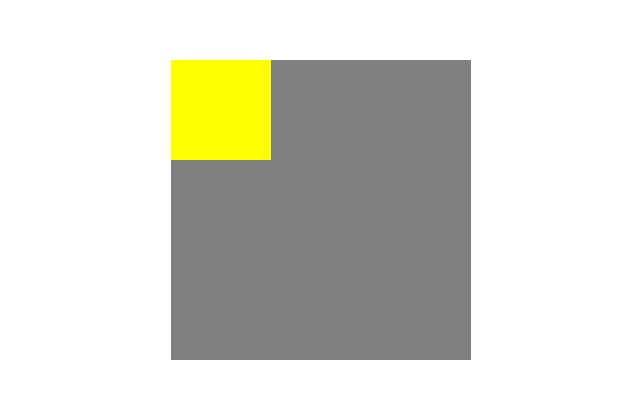
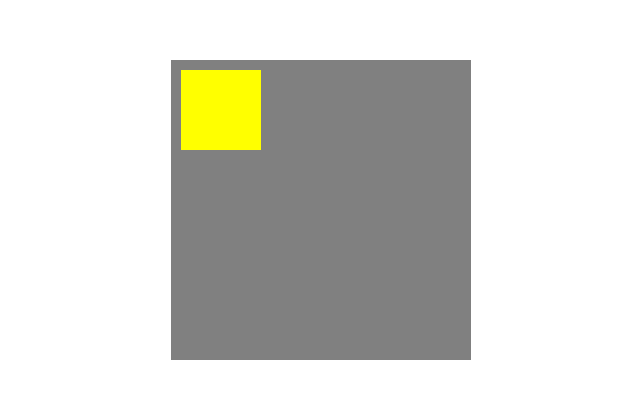
Before and after one commit to malindakpt/slider-game, a React (Create React App) app: page / in a window 1280 px wide. Shown: the part 190-588 px from the top of the page, without its empty margins (319-959 px from the left). Built offline with nearby package versions, Linux system fonts and the light colour scheme.

Commit message:
Grid in functional status

```diff
--- a/src/components/Grid/Grid.tsx
+++ b/src/components/Grid/Grid.tsx
@@ -4,8 +4,13 @@ import { MovableBlock } from "../MovableBlock/MovableBlock";
 
 export const Grid: React.FC = () => {
   const [block, setBlock] = useState(1);
+
+  const handleIncrement = () => {
+    setBlock((prev) => (prev === 9 ? 1 : prev + 1));
+  };
+
   return (
-    <div className={classes.container} onClick={() => setBlock(block + 1)}>
+    <div className={classes.container} onClick={handleIncrement}>
       <MovableBlock blockNo={block} />
     </div>
   );
--- a/src/components/MovableBlock/MovableBlock.module.scss
+++ b/src/components/MovableBlock/MovableBlock.module.scss
@@ -1,6 +1,12 @@
 .container {
   width: 100px;
   height: 100px;
-  background-color: yellow;
   position: relative;
+
+  .box {
+    margin: 10px;
+    width: 80px;
+    height: 80px;
+    background-color: yellow;
+  }
 }
--- a/src/components/MovableBlock/MovableBlock.tsx
+++ b/src/components/MovableBlock/MovableBlock.tsx
@@ -16,5 +16,9 @@ export const MovableBlock: React.FC<MovableBlockProps> = ({ blockNo }) => {
     left: `${left}px`,
     top: `${top}px`,
   };
-  return <div className={classes.container} style={location}></div>;
+  return (
+    <div className={classes.container} style={location}>
+      <div className={classes.box}></div>
+    </div>
+  );
 };
```
